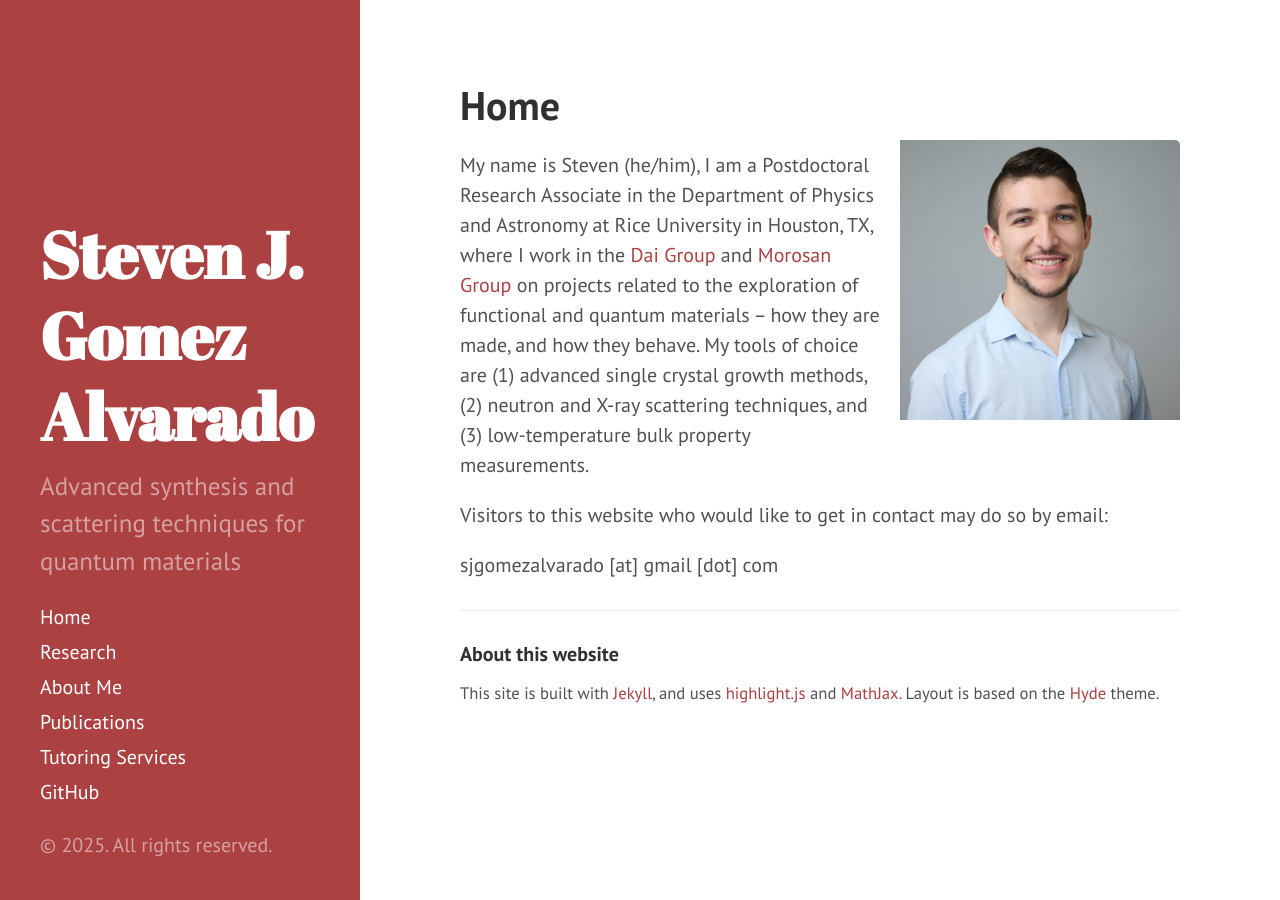
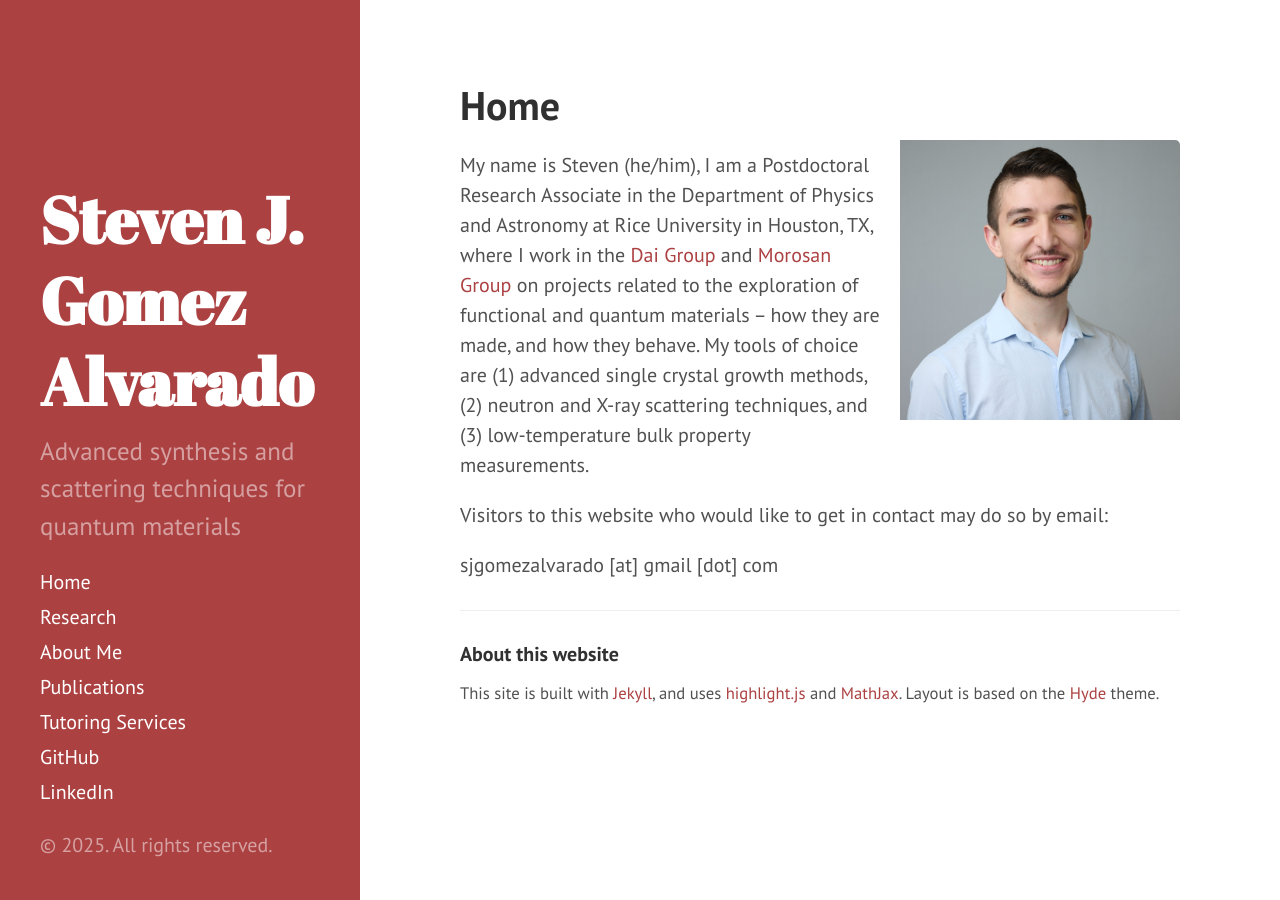
Before and after one commit to stevenjgomez/stevenjgomez.github.io, a Jekyll site: the page built from index.md, in a window 1280 px wide. Built offline with Jekyll 4.4.1, drawn with Linux system fonts in a browser that asks for light colours.

Commit message:
Update sidebar

```diff
--- a/_includes/sidebar.html
+++ b/_includes/sidebar.html
@@ -17,7 +17,7 @@
         `layout: page` in the front-matter. See readme for usage.
       {% endcomment %}
 
-      {% assign ordered_titles = "Research,About Me,Publications,Tutoring Services,GitHub" | split: "," %}
+      {% assign ordered_titles = "Research,About Me,Publications,Tutoring Services" | split: "," %}
 
       {% for title in ordered_titles %}
         {% assign node = site.pages | where: "title", title | first %}
@@ -31,6 +31,7 @@
 
 <!--      <a class="sidebar-nav-item" href="{{ site.github.repo }}/archive/v{{ site.version }}.zip">Download</a>-->
       <a class="sidebar-nav-item" href="https://www.github.com/stevenjgomez">GitHub</a>
+      <a class="sidebar-nav-item" href="https://www.linkedin.com/in/stevenjgomez/">LinkedIn</a>
 <!--      <span class="sidebar-nav-item">Currently v{{ site.version }}</span>-->
     </nav>
 
```
